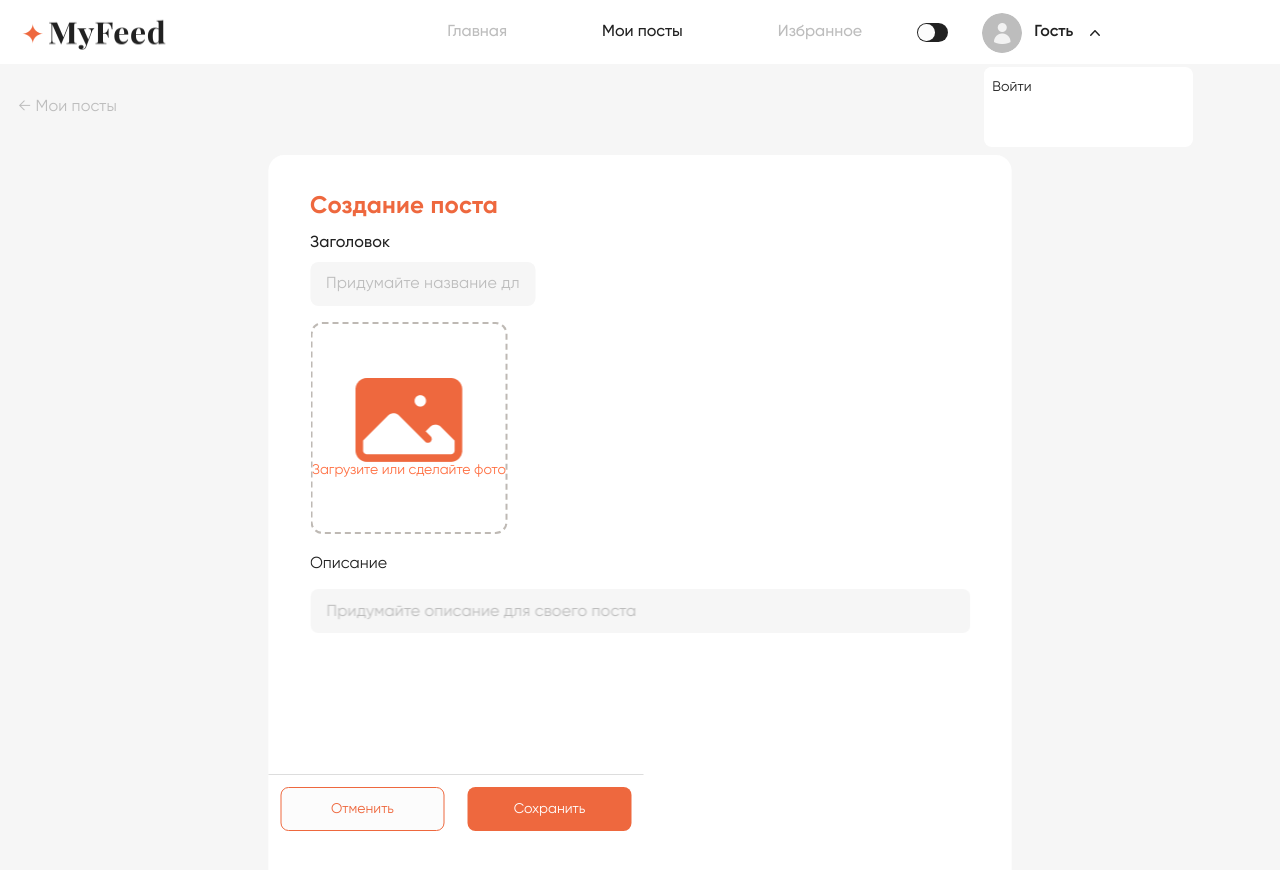
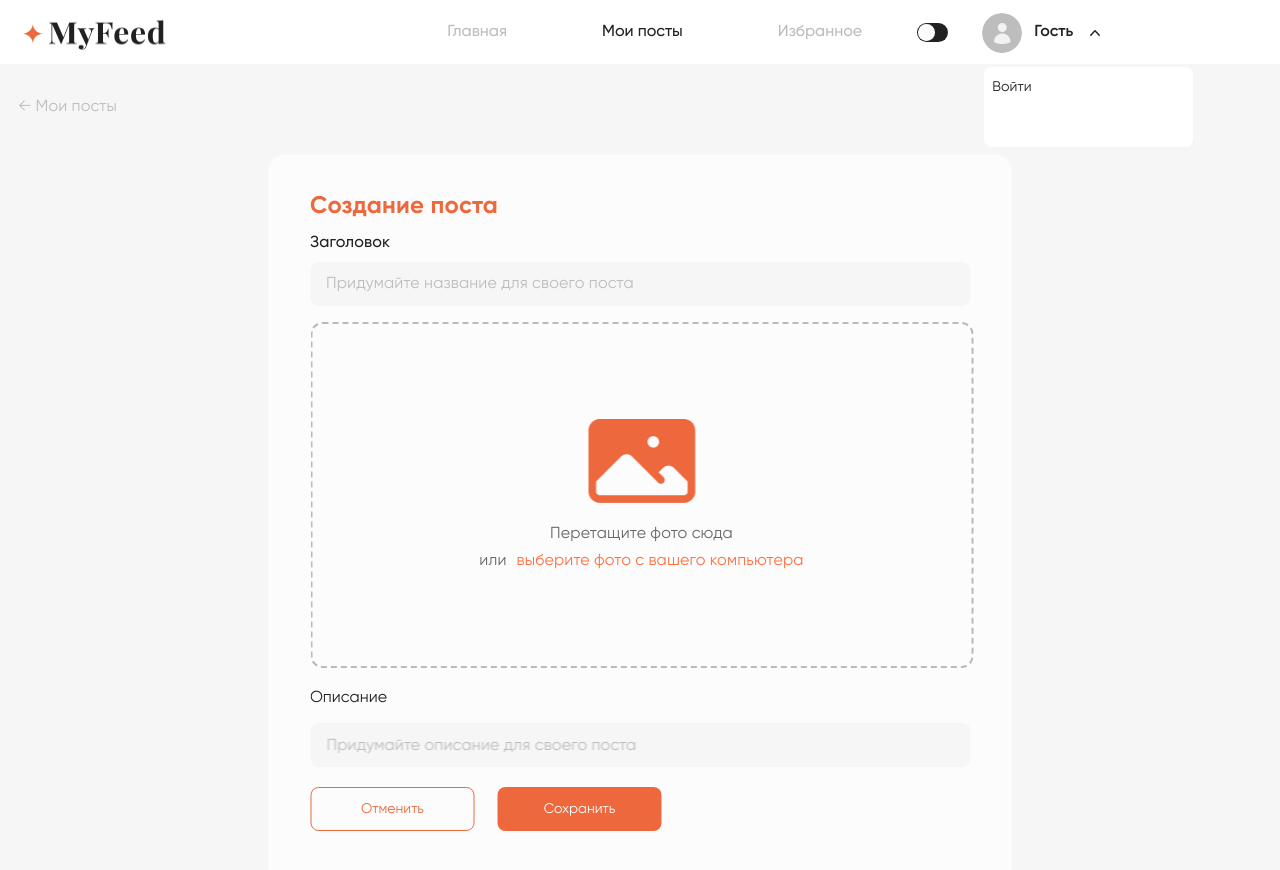
Before and after one commit to magistr25/my-feed, a React (Vite) app: page /my-posts in a window 1280 px wide. Shown: the top 870 px of the page. Built offline with nearby package versions, Linux system fonts and the light colour scheme.

Commit message:
feat(upload): improve post upload UI for large screens

```diff
--- a/src/pages/ui/MyPostsPage/MyPostsPage.scss
+++ b/src/pages/ui/MyPostsPage/MyPostsPage.scss
@@ -12,7 +12,6 @@
     max-width: 375px;
     height: auto;
     box-sizing: border-box;
-    padding: 0 15px;
     display: flex;
     justify-content: center;
     position: relative;
@@ -102,6 +101,7 @@
     max-height: 198px;
     padding: 12px 16px;
     border-radius: 8px;
+
     border: var(--add-posts__input-border);
     resize: none;
     overflow-y: auto;
@@ -145,7 +145,6 @@
 
   .add-posts__photo-label {
     width: 100%;
-    max-width: 343px;
     height: 212px;
     display: flex;
     align-items: center;
@@ -252,8 +251,12 @@
     color: var(--add-posts__navigate-color);
   }
   .add-posts__photo-label {
-    width: 343px;
-    height: 212px;
+    max-width: 343px;
+   height: 212px;
+
+  }
+  .add-posts__photo-placeholder__caption-big {
+    display: none;
   }
 }
 
@@ -303,7 +306,6 @@
     margin-bottom: 15px;
   }
 }
-
 @media (min-width: 824px) {
 
   .add-posts__wrapper {
@@ -351,6 +353,7 @@
     align-items: flex-start;
     max-width: 100%;
     padding: 41.5px;
+    background: var(--add-posts__container-big-bg);
 
     &-title {
       margin-left: 0;
@@ -366,14 +369,53 @@
   .add-posts__buttons {
     position: fixed;
     bottom: 58px;
-    left: 0;
+    left: 30px;
     width: 100%;
     max-width: 375px;
     display: flex;
     justify-content: space-between;
     padding: 12px;
-    border-top: 1px solid #ddd;
     z-index: 1000;
 
   }
+  .add-posts__input {
+    width:663px !important;
+    height: 44px;
+    padding: 12px;
+    font-size: 14px;
+    border-radius: 8px;
+    background: var(--add-posts__input-bg);
+
+    color: var(--add-posts__input-color);
+  }
+  .add-posts__photo-label {
+    max-height: 346ppx;
+    width: 663px !important;
+    height: 346px !important;
+  }
+  .add-posts__input {
+    max-width: 660px !important;
+  }
+  .add-posts__photo-placeholder__caption {
+    display: none;
+  }
+  .add-posts__photo-placeholder__caption-big {
+    font-family: Gilroy, sans-serif;
+    font-size: 16px;
+    font-weight: 400;
+    line-height: 22px;
+    letter-spacing: 0.01em;
+    text-align: center;
+    margin-top: 20px;
+    display: flex;
+    gap: 5px;
+    flex-direction: column;
+  }
+  .add-posts__photo-placeholder__caption-gray {
+    color: #686868;
+  }
+  .add-posts__photo-placeholder__caption-bottom {
+    display: flex;
+    gap: 10px;
+  }
 }
--- a/src/pages/ui/MyPostsPage/MyPostsPage.tsx
+++ b/src/pages/ui/MyPostsPage/MyPostsPage.tsx
@@ -1,6 +1,6 @@
 import './MyPostsPage.scss';
 
-import {FC, useRef, useState} from "react";
+import {ChangeEvent, FC, useRef, useState} from "react";
 import {Link} from "react-router-dom";
 import Button from "@/shared/ui/Button/Button.tsx";
 import uploadIcon from "@/assets/images/upload.png";
@@ -9,7 +9,7 @@ const MyPostsPage: FC = () => {
     const [text, setText] = useState("");
     const textareaRef = useRef<HTMLTextAreaElement>(null);
 
-    const handleInput = (event: React.ChangeEvent<HTMLTextAreaElement>) => {
+    const handleInput = (event: ChangeEvent<HTMLTextAreaElement>) => {
         setText(event.target.value);
 
         // Автоматическое изменение высоты
@@ -50,8 +50,19 @@ const MyPostsPage: FC = () => {
                             <input type="file" className="add-posts__photo-input" accept="image/*"/>
                             <div className="add-posts__photo-placeholder">
                                 <img src={uploadIcon} alt="Upload" className="add-posts__photo-icon"/>
-                                <span
-                                    className="add-posts__photo-placeholder__caption">Загрузите или сделайте фото</span>
+                                <div
+                                    className="add-posts__photo-placeholder__caption">Загрузите или сделайте фото
+                                </div>
+                                <div
+                                    className="add-posts__photo-placeholder__caption-big">
+                                    <div className="add-posts__photo-placeholder__caption-gray">
+                                        Перетащите фото сюда
+                                    </div>
+                                    <div className="add-posts__photo-placeholder__caption-bottom">
+                                        <span className="add-posts__photo-placeholder__caption-gray">или </span>
+                                        <span>выберите фото с вашего компьютера</span>
+                                        </div>
+                                    </div>
                             </div>
                         </label>
                     </div>
--- a/src/shared/styles/variables.scss
+++ b/src/shared/styles/variables.scss
@@ -96,6 +96,8 @@ $grey-darker: #BEB9B4;
   --add-posts__input-color: #212121;
   --add-posts__photo-label-border:  #BEB9B4;
   --add-posts__input-border: none;
+  --add-posts__container-big-bg: #FCFCFC;
+
 
 }
 
@@ -175,6 +177,7 @@ $grey-darker: #BEB9B4;
   --add-posts__input-color: #F6F6F6;
   --add-posts__photo-label-border: #686868;
   --add-posts__input-border: 1px solid #686868;
+  --add-posts__container-big-bg: #303030;
 }
 
 $border-radius: 8px;
```
Lines whose indentation alone changed are shown as unchanged.
